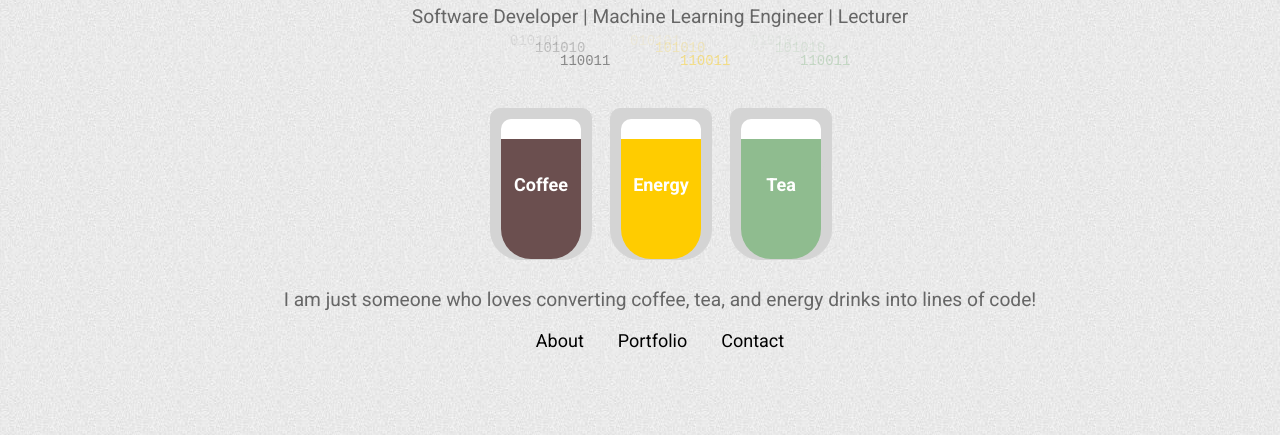
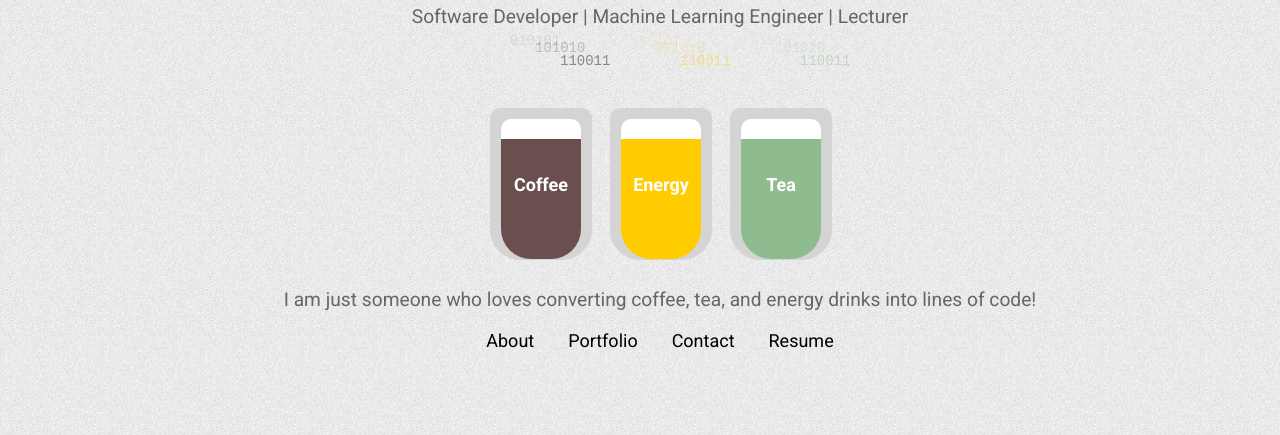
Before and after one commit to pqslam/pqslam.github.io, a plain HTML site: page index.html in a window 1280 px wide. Shown: the part 369-804 px from the top of the page. Drawn offline with Linux system fonts and the light colour scheme.

Commit message:
create link to resume

```diff
--- a/index.html
+++ b/index.html
@@ -51,6 +51,7 @@
                     <li><a href="#about">About</a></li>
                     <li><a href="#portfolio">Portfolio</a></li>
                     <li><a href="#contact">Contact</a></li>
+                    <li><a href="./resume.html">Resume</a></li>
                 </ul>
             </nav>
         </div>
```
